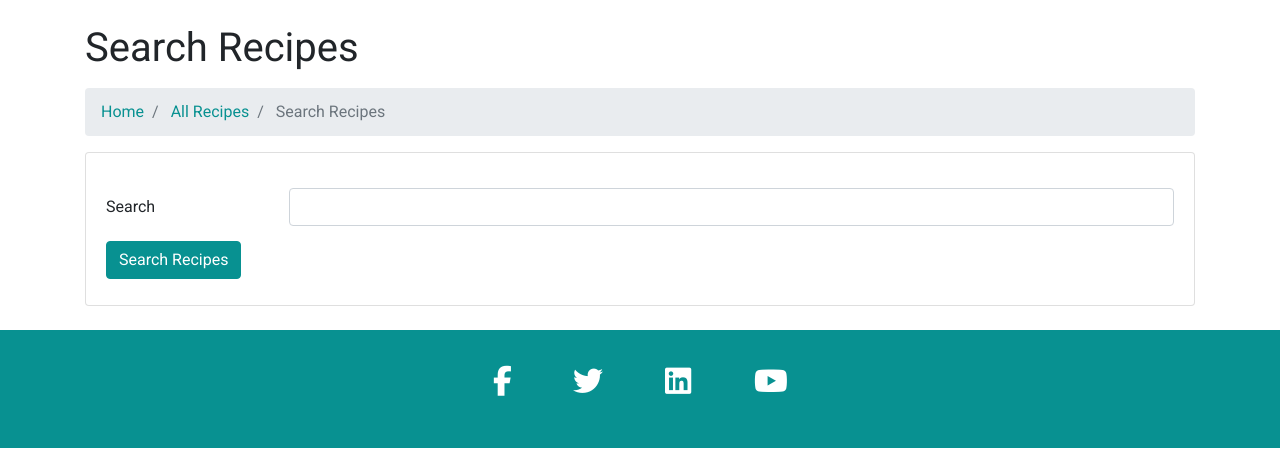
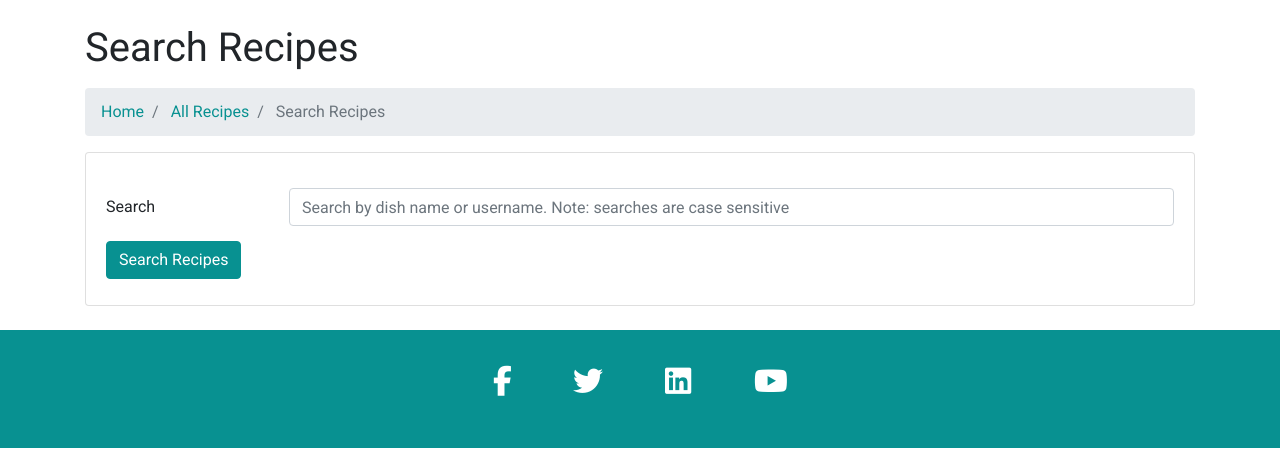
Before and after one commit to davidjbuchanan/MS3-lockdown, a Flask app: page /search_recipes in a window 1280 px wide. Shown: the part 56-522 px from the top of the page. Run offline with Flask 2, Linux system fonts and the light colour scheme; some libraries are stand-ins or nearby versions.

Commit message:
placeholder text updated

```diff
--- a/templates/search_recipes.html
+++ b/templates/search_recipes.html
@@ -19,13 +19,13 @@
         </li>
 	</ol>
 	<!-- Blog Post -->
-	<div class="card mb-4">
+    <div class="card mb-4">
 		<div class="card-body">
 			<form action="{{url_for('found_recipes')}}" method="POST">
                 <div class="form-group row">
                     <label for="users_search_input" class="col-sm-2 col-form-label">Search</label>
                     <div class="col-sm-10">
-                        <input type="text" class="form-control" id="users_search_input" name="users_search_input">
+                        <input type="text" class="form-control" id="users_search_input" name="users_search_input" placeholder="Search by dish name or username. Note: searches are case sensitive">
                     </div>
                 </div>
     			<div class="form-group row">
```
